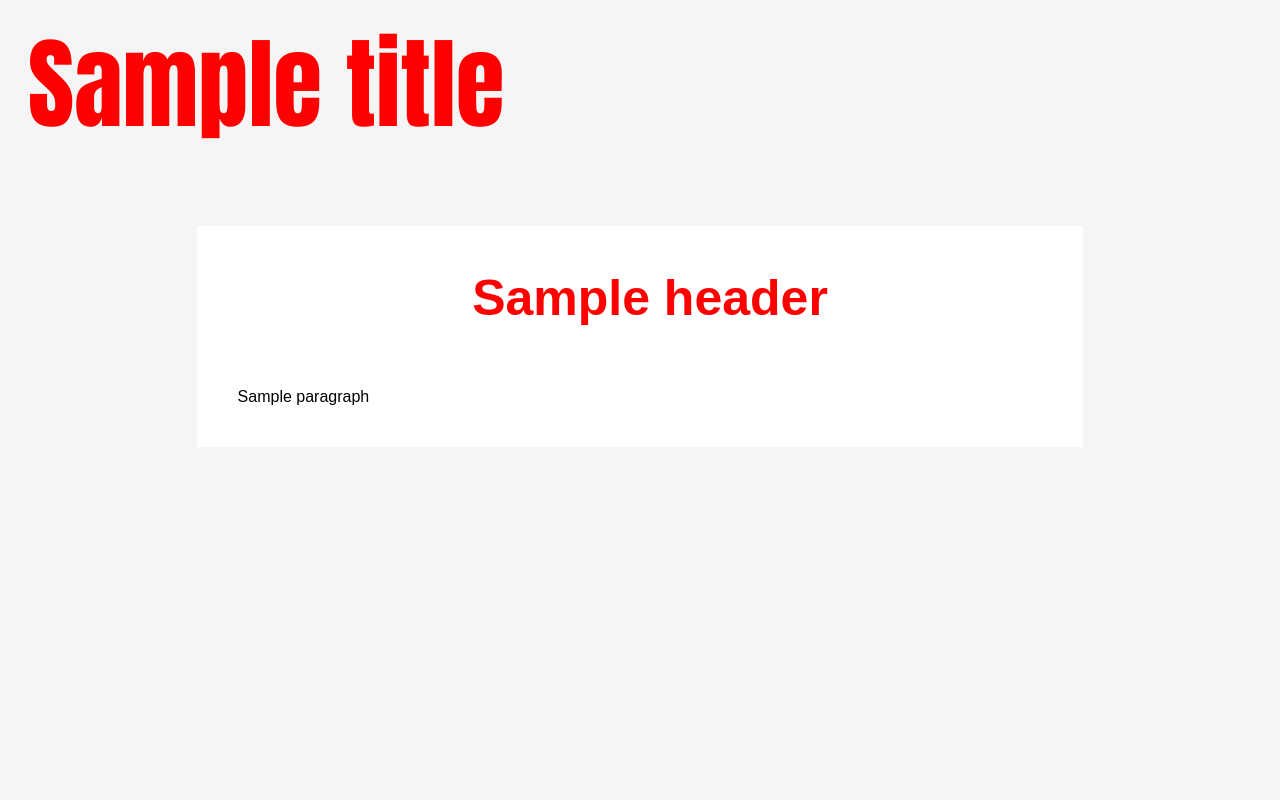
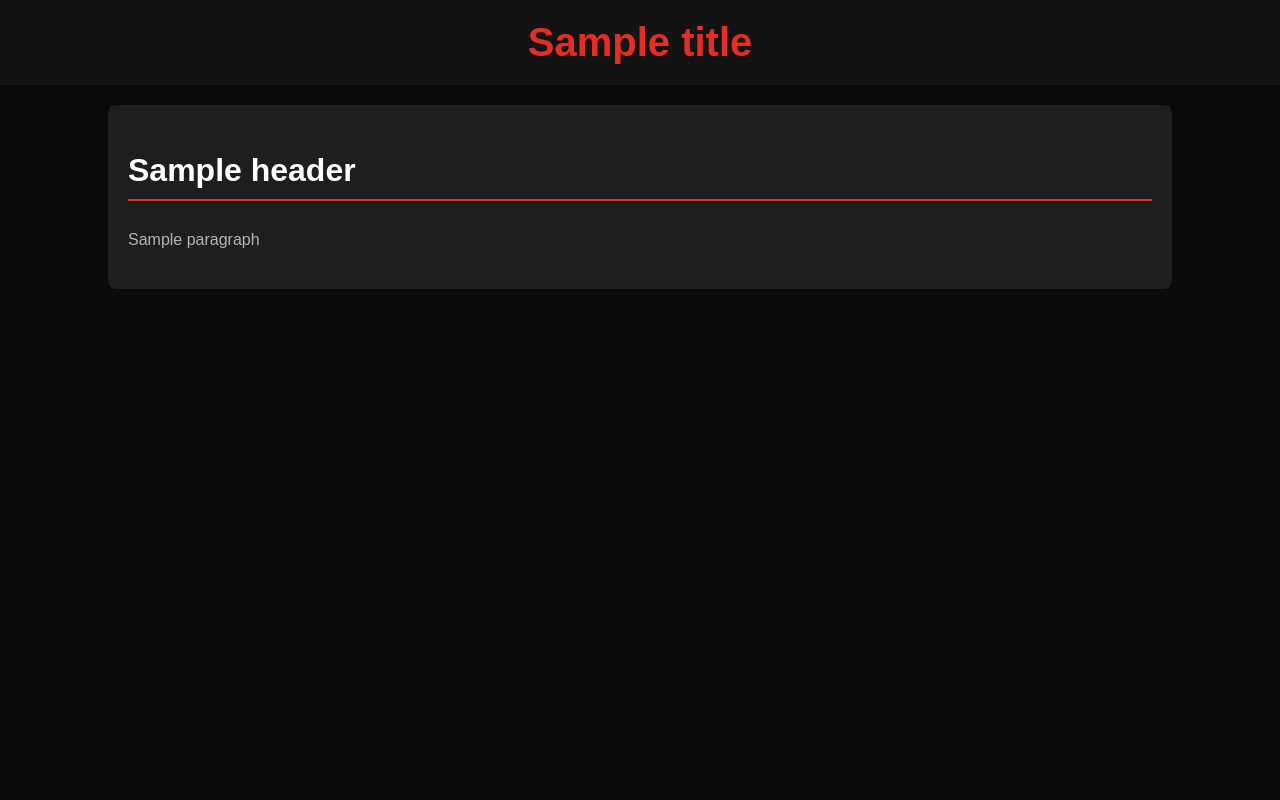
Before and after one commit to randyduong08/TextToHTMLApp, a Django app: template server/templates/sports_template.html in a window 1280 px wide. Run offline with Django 5.2, Linux system fonts and the light colour scheme; the template is opened without the code that fills it: most values are stand-ins (such as "Sample title", 1, 10 or a date in 2020).

Commit message:
Template improvements (#32)

```diff
--- a/server/templates/sports_template.html
+++ b/server/templates/sports_template.html
@@ -7,43 +7,54 @@ NOTE: This template incorporates a sports theme
 
 <html>
 <head>
+    <meta charset="UTF-8">
+    <meta name="viewport" content="width=device-width, initial-scale=1.0">
+    <title>{{ title }}</title>
     <style>
         body {
-                background-color: #f5f5f5;
+            background-color: #0a0a0a; /* Dark background for contrast */
+            color: #fff; /* Light text for readability */
+            font-family: 'Arial', sans-serif;
+            margin: 0;
+            padding: 0;
+        }
+        .header {
+            background-color: #131313; /* Slightly lighter dark shade for the header */
+            padding: 20px 0;
             text-align: center;
         }
-            h1 {
-                color: #ff0000;
-                text-align: left;
-                padding-left: 20px;
-                font-size: 100px;
-                font-family: Impact, sans-serif;
+        .header h1 {
+            color: #e52d27; /* ESPN red */
+            font-size: 2.5em;
+            margin: 0;
         }
-            h2 {
-                color: #ff0000;
-                padding-left: 20px;
-                font-size: 50px;
+        .content {
+            margin: 20px auto;
+            width: 80%;
+            background-color: #1e1e1e; /* Dark grey background */
+            padding: 20px;
+            border-radius: 8px; /* Rounded corners for the content box */
+        }
+        .content h2 {
+            color: #ffffff;
+            font-size: 2em;
+            border-bottom: 2px solid #e52d27; /* Red underline for headers */
+            padding-bottom: 10px;
         }
         p {
-                padding: 20px;
-                margin: 20px;
-                text-align: left;
-            }
-            .content {
-                margin: 0 auto;
-                background-color: white;
-          		width: 70%;
-                font-family: Arial, sans-serif;
-                padding: 1px;
+            color: #b5b5b5; /* Light grey for paragraph text */
+            line-height: 1.6; /* Improved readability */
         }
     </style>
 </head>
 <body>
-        <h1> {{ title }} </h1>
+    <div class="header">
+        <h1>{{ title }}</h1>
+    </div>
     <div class="content">
-            <h2> {{ header }} </h2>
+        <h2>{{ header }}</h2>
         {% for paragraph in paragraphs %}
-                <p> {{ paragraph }} </p>
+            <p>{{ paragraph }}</p>
         {% endfor %}
     </div>
 </body>
```
Also changed, not shown: server/templates/education_template.html (+33 -12 lines), server/templates/gaming_template.html (+37 -15 lines), server/templates/news_template.html (+36 -14 lines). Lines whose indentation alone changed are shown as unchanged.
